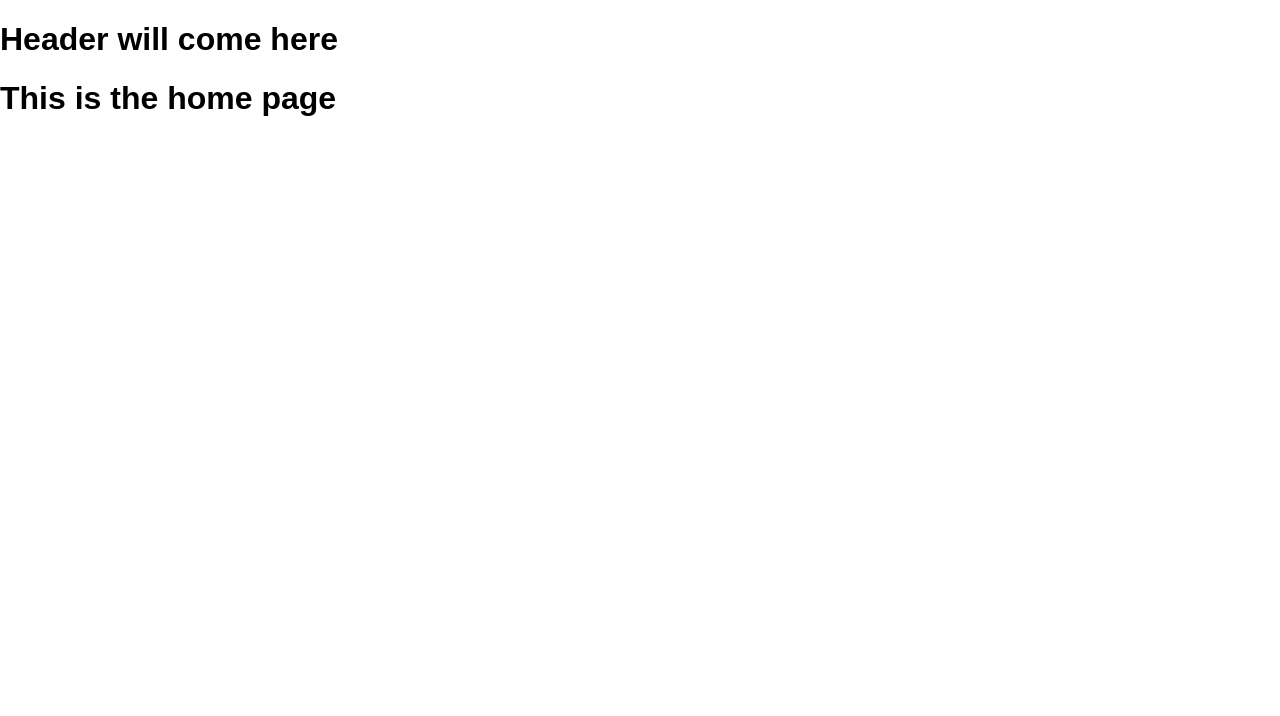
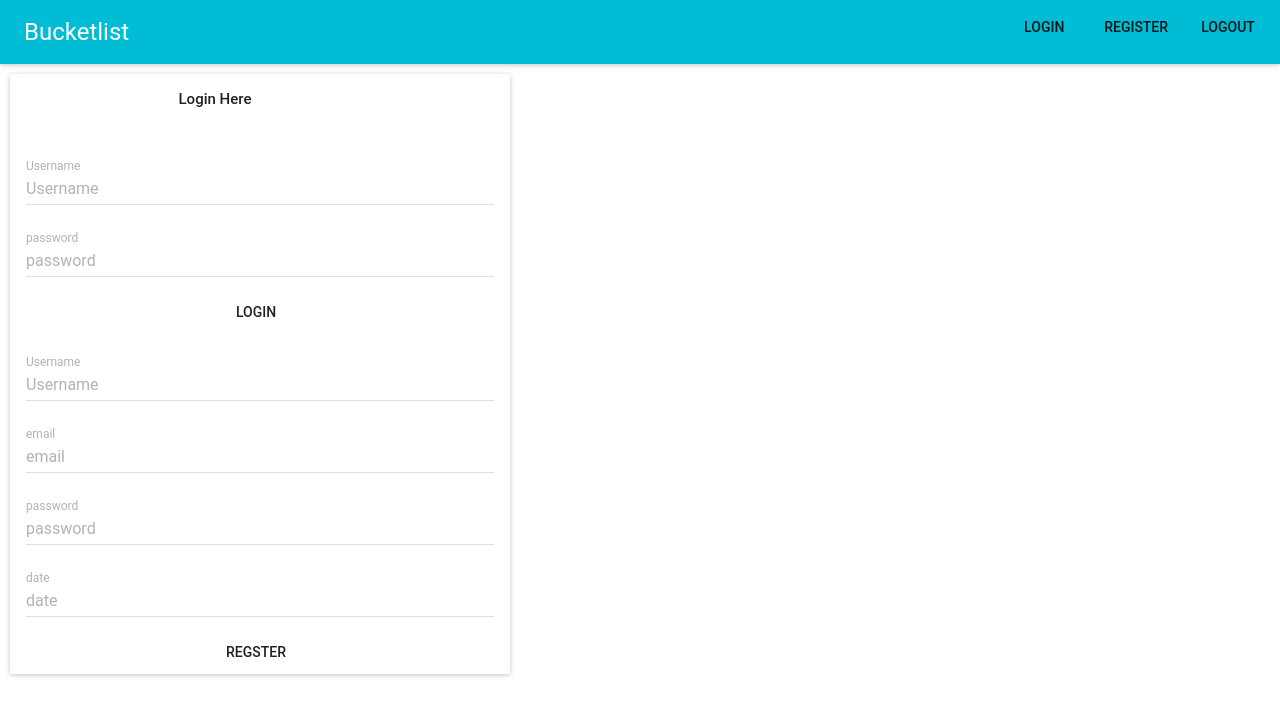
Before and after one commit to clemwek/react_bucketlist, a React (Create React App) app: page / in a window 1280 px wide. Shown: the top 716 px of the page. Built offline with nearby package versions, Linux system fonts and the light colour scheme.

Commit message:
[Chore] Add basic material ui structure

```diff
--- a/package.json
+++ b/package.json
@@ -4,11 +4,15 @@
   "private": true,
   "dependencies": {
     "i": "^0.3.5",
+    "material-ui": "^0.19.2",
+    "material-ui-search-bar": "^0.4.0",
     "prop-types": "^15.6.0",
     "react": "^16.0.0",
     "react-dom": "^16.0.0",
+    "react-inline-grid": "^0.5.3",
     "react-router": "^3.2.0",
-    "react-scripts": "1.0.14"
+    "react-scripts": "1.0.14",
+    "react-tap-event-plugin": "^2.0.1"
   },
   "scripts": {
     "start": "react-scripts start",
--- a/src/App.js
+++ b/src/App.js
@@ -1,14 +1,19 @@
 import React, { Component } from 'react';
 import PropTypes from 'prop-types';
+import MuiThemeProvider from 'material-ui/styles/MuiThemeProvider';
 import './App.css';
+
+import Navbar from './components/common/Navbar';
 
 class App extends Component {
   render() {
     return (
-      <div className="App">
-        <h1>Header will come here</h1>
-        {this.props.children}
-      </div>
+      <MuiThemeProvider>
+        <div className="App">
+          <Navbar />
+          {this.props.children}
+        </div>
+      </MuiThemeProvider>
     );
   }
 }
--- a/src/components/bucketist/BucketlistPage.js
+++ b/src/components/bucketist/BucketlistPage.js
@@ -1,10 +1,36 @@
 import React, {Component} from 'react';
 import { Link } from 'react-router';
+import SearchBar from 'material-ui-search-bar'
+import {Card, CardActions, CardHeader, CardText} from 'material-ui/Card';
+import FlatButton from 'material-ui/FlatButton';
 
 class Bucketlist extends Component {
     render() {
         return (
-            <h1>This is the bucketlist page</h1>
+            <div>
+                <SearchBar
+                    onChange={() => console.log('onChange')}
+                    onRequestSearch={() => console.log('onRequestSearch')}
+                    style={{
+                    margin: '0 auto',
+                    maxWidth: 800
+                    }}
+                />
+                <Card>
+                    <CardHeader
+                        title="Bucket name"
+                        actAsExpander={true}
+                    />
+                    <CardActions>
+                        <FlatButton label="Add Item" />
+                        <FlatButton label="Edit" />
+                        <FlatButton label="Delete" />
+                    </CardActions>
+                    <CardText>
+                        <h3>This where the items will go</h3>
+                    </CardText>
+                </Card>
+            </div>
         );
     }
 }
--- /dev/null
+++ b/src/components/common/Navbar.js
@@ -0,0 +1,24 @@
+import React from 'react';
+import PropTypes from 'prop-types';
+import { Link, IndexLink } from 'react-router';
+import FlatButton from 'material-ui/FlatButton';
+
+import AppBar from 'material-ui/AppBar';
+
+const Navbar = () => {
+    return (
+        <AppBar
+            showMenuIconButton={false}
+            title='Bucketlist'
+            iconElementRight={
+                <div>
+                    <FlatButton label="Login" />
+                    <FlatButton label="Register" />
+                    <FlatButton label="Logout" />
+                </div>
+            }
+        />
+    );
+};
+
+export default Navbar;
--- a/src/components/home/HomePage.js
+++ b/src/components/home/HomePage.js
@@ -1,10 +1,79 @@
 import React, {Component} from 'react';
 import { Link } from 'react-router';
+import TextField from 'material-ui/TextField';
+
+import {Card, CardActions, CardHeader, CardText} from 'material-ui/Card';
+import FlatButton from 'material-ui/FlatButton';
 
 class HomePage extends Component {
     render() {
+        const style = {
+            height: 600,
+            width: 500,
+            margin: 10,
+            textAlign: 'center',
+            display: 'inline-block',
+          };
         return (
-            <h1>This is the home page</h1>
+            <div>
+                <Card style={style}>
+                    <CardHeader
+                        title="Login Here"
+                        actAsExpander={true}
+                    />
+                    <CardText>
+                    <TextField
+                        name="username"
+                        hintText="Username"
+                        floatingLabelText="Username"
+                        floatingLabelFixed={true}
+                        fullWidth={true}
+                    /><br />
+                    <TextField
+                        name="password"
+                        hintText="password"
+                        floatingLabelText="password"
+                        floatingLabelFixed={true}
+                        fullWidth={true}
+                    /><br />
+                    <CardActions>
+                        <FlatButton label="Login" />
+                    </CardActions>
+
+                    <TextField
+                        name="username"
+                        hintText="Username"
+                        floatingLabelText="Username"
+                        floatingLabelFixed={true}
+                        fullWidth={true}
+                    /><br />
+                    <TextField
+                        name="email"
+                        hintText="email"
+                        floatingLabelText="email"
+                        floatingLabelFixed={true}
+                        fullWidth={true}
+                    /><br />
+                    <TextField
+                        name="password"
+                        hintText="password"
+                        floatingLabelText="password"
+                        floatingLabelFixed={true}
+                        fullWidth={true}
+                    /><br />
+                    <TextField
+                        name="date"
+                        hintText="date"
+                        floatingLabelText="date"
+                        floatingLabelFixed={true}
+                        fullWidth={true}
+                    /><br />
+                    <CardActions>
+                        <FlatButton label="Regster" />
+                    </CardActions>
+                    </CardText>
+                </Card>
+            </div>
         );
     }
 }
```
Also changed, not shown: 1 other file (tests, documents, lock files or other folders).
